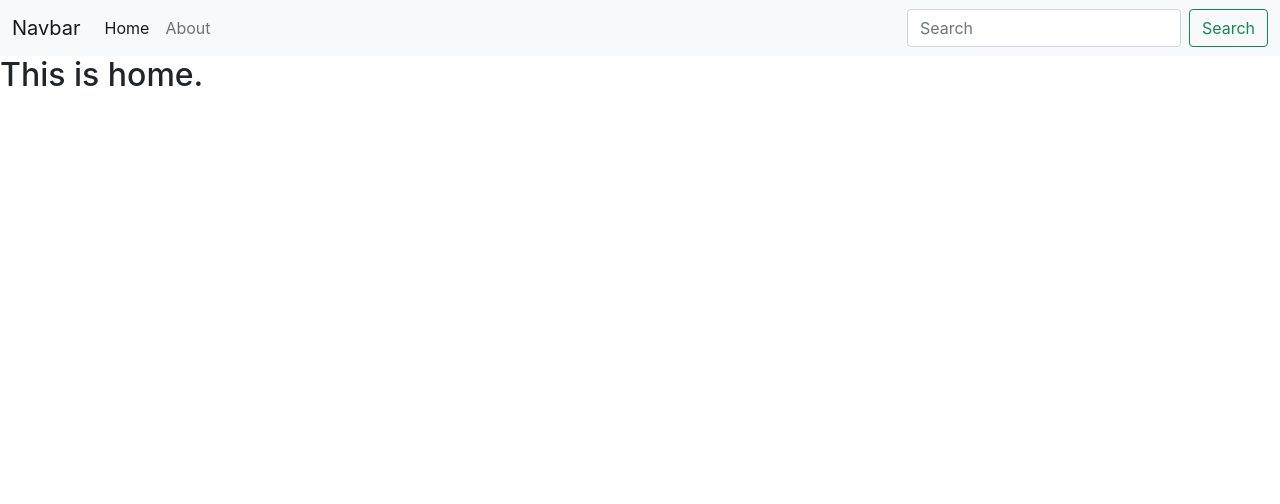
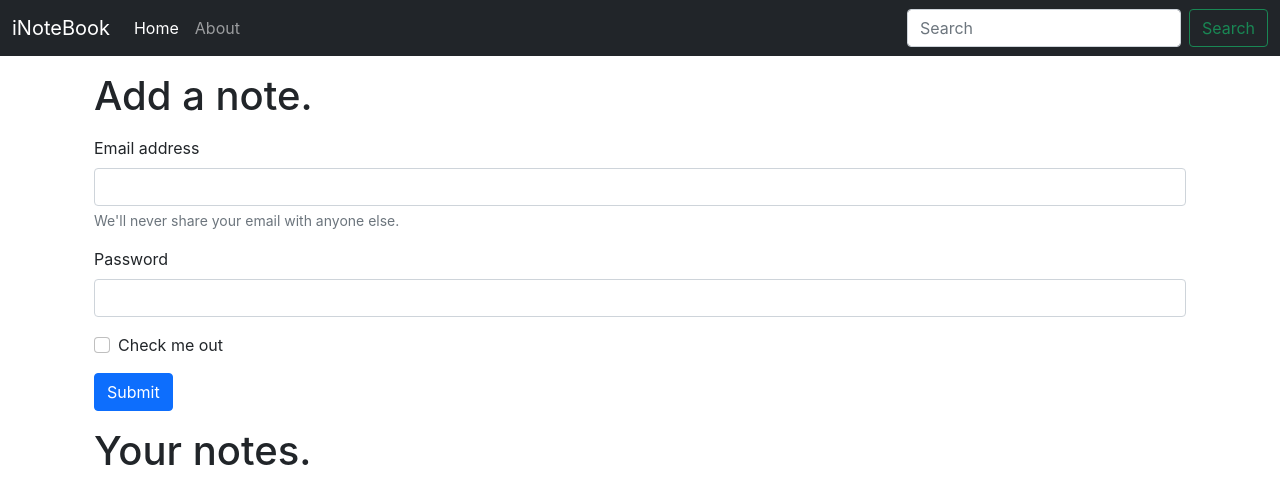
Before and after one commit to iamSuraZz/iNoteBook, a React (Create React App) app: page / in a window 1280 px wide. Shown: the top 504 px of the page. Built offline with nearby package versions, Linux system fonts and the light colour scheme.

Commit message:
Used useLocation() in Navbar.js to highlight current page

```diff
--- a/src/App.js
+++ b/src/App.js
@@ -16,10 +16,12 @@
      <NoteState>
      <Router>
      <Navbar />
+       <div className="container">
        <Routes>
          <Route exact path = "/" element={<Home />}/>
          <Route exact path = "/about" key='about' element={<About/>} />
        </Routes>
+       </div>
      </Router>
      </NoteState>
 
--- a/src/components/About.js
+++ b/src/components/About.js
@@ -1,15 +1,11 @@
-import React, { useContext, useEffect } from 'react'
-import noteContext from '../context/notes/noteContext'
+import React, {  } from 'react'
+
 
 export const About = () => {
-    const a = useContext(noteContext)
-    useEffect(() => {
-        a.update();
-        // eslint-disable-next-line
-    }, [])
+
     return (
         <div>
-            This is About {a.state.name} and he is in class {a.state.branch}
+            <h1>This is About page.</h1>
         </div>
     )
 }
--- a/src/components/Home.js
+++ b/src/components/Home.js
@@ -3,7 +3,31 @@
 export const Home = () => {
     return (
         <div>
-           <h2>This is home.</h2>
+            <div className="container my-3">
+           <h1>Add a note.</h1>
+
+           <form className="my-3" action="">
+
+  <div className="mb-3">
+    <label for="exampleInputEmail1" className="form-label">Email address</label>
+    <input type="email" className="form-control" id="exampleInputEmail1" aria-describedby="emailHelp"/>
+    <div id="emailHelp" className="form-text">We'll never share your email with anyone else.</div>
+  </div>
+  <div className="mb-3">
+    <label for="exampleInputPassword1" className="form-label">Password</label>
+    <input type="password" className="form-control" id="exampleInputPassword1"/>
+  </div>
+  <div className="mb-3 form-check">
+    <input type="checkbox" className="form-check-input" id="exampleCheck1"/>
+    <label className="form-check-label" for="exampleCheck1">Check me out</label>
+  </div>
+  <button type="submit" className="btn btn-primary">Submit</button>
+</form>
+        </div>
+
+           <div className="container my-3">
+           <h1>Your notes.</h1>
+           </div>
         </div>
     )
 }
--- a/src/components/Navbar.js
+++ b/src/components/Navbar.js
@@ -1,22 +1,27 @@
-import React from 'react'
-import { Link } from 'react-router-dom';
+import React, {useEffect} from 'react'
+import { Link , useLocation } from 'react-router-dom';
 
 export const Navbar = () => {
+  let location = useLocation();
+
+  useEffect(() => {
+    console.log(location.pathname);
+  }, [location]);
   return (
     <div>
-      <nav className="navbar navbar-expand-lg navbar-light bg-light">
+      <nav className="navbar navbar-expand-lg navbar-dark bg-dark">
   <div className="container-fluid">
-    <Link className="navbar-brand" to="/">Navbar</Link>
+    <Link className="navbar-brand" to="/">iNoteBook</Link>
     <button className="navbar-toggler" type="button" data-bs-toggle="collapse" data-bs-target="#navbarSupportedContent" aria-controls="navbarSupportedContent" aria-expanded="false" aria-label="Toggle navigation">
       <span className="navbar-toggler-icon"></span>
     </button>
     <div className="collapse navbar-collapse" id="navbarSupportedContent">
       <ul className="navbar-nav me-auto mb-2 mb-lg-0">
         <li className="nav-item">
-          <Link className="nav-link active" aria-current="page" to="/">Home</Link>
+          <Link className={`nav-link ${location.pathname=== "/" ? "active" : ""}`} aria-current="page" to="/">Home</Link>
         </li>
         <li className="nav-item">
-          <Link className="nav-link" to="about">About</Link>
+          <Link className={`nav-link ${location.pathname=== "/about" ? "active" : ""}`} to="about">About</Link>
         </li>
       </ul>
       <form className="d-flex">
```
